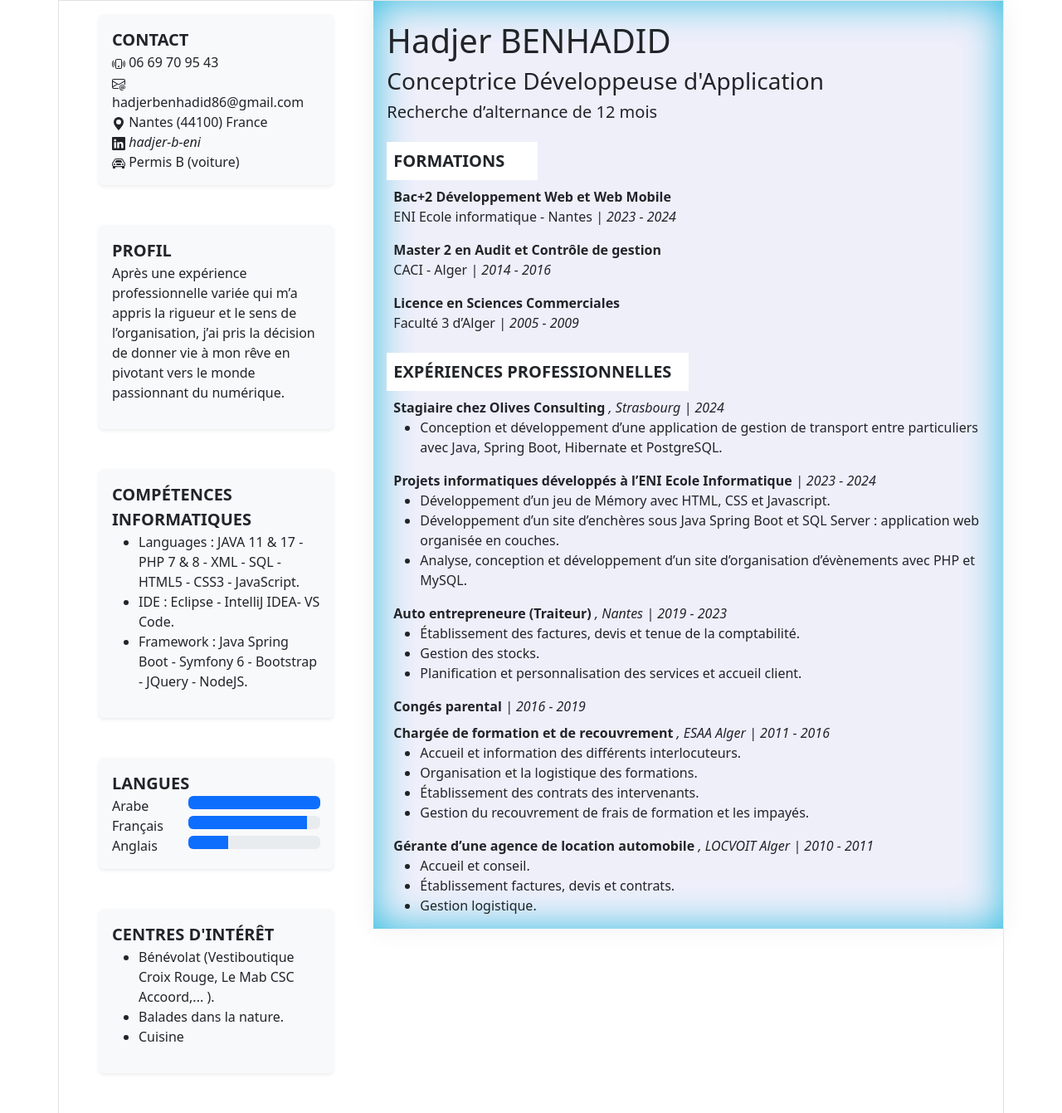
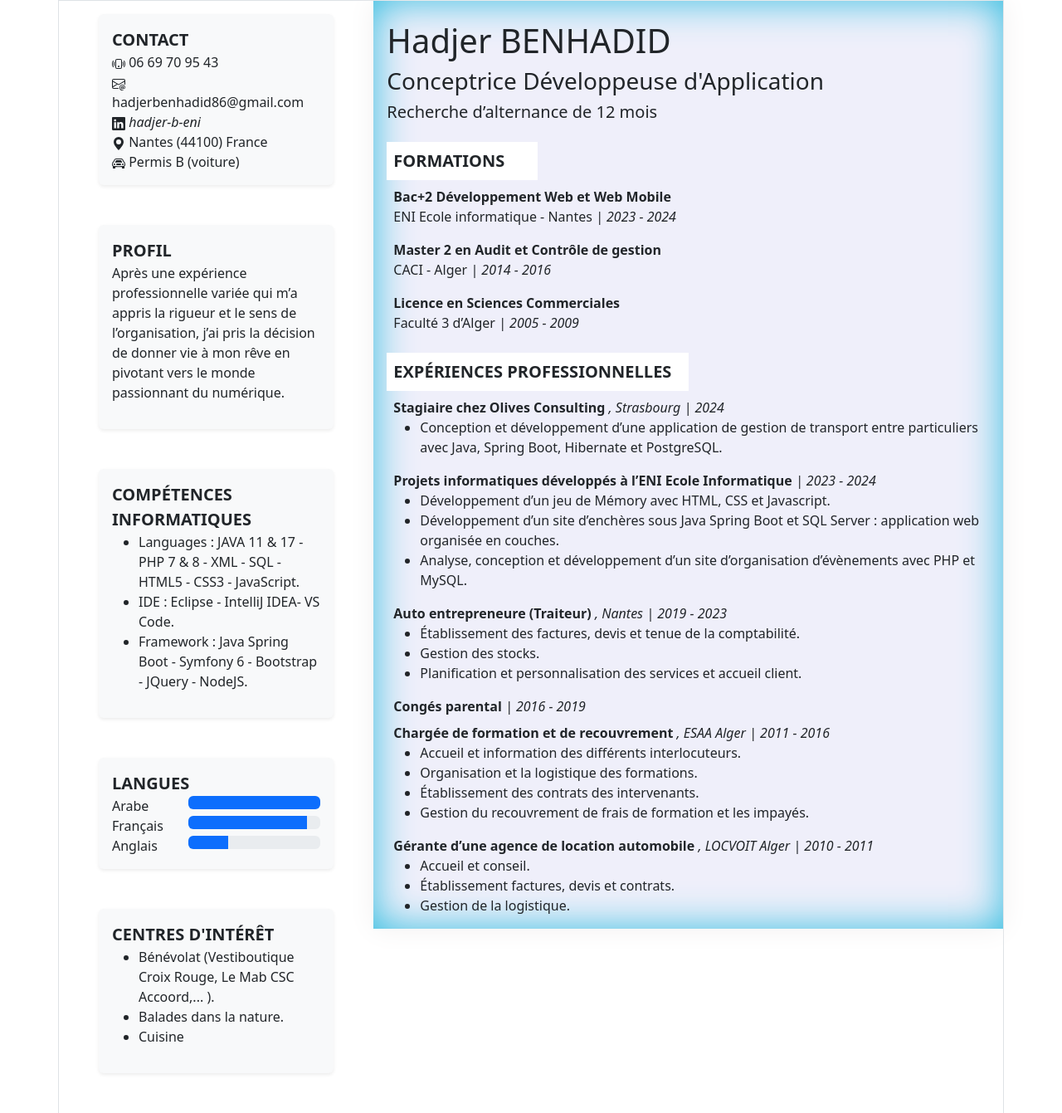
Before and after one commit to Hadjer44/Hadjer44, a plain HTML site: page index.html in a window 1280 px wide. Shown: the whole page at 83% size. Drawn offline with nearby package versions, Linux system fonts and the light colour scheme.

Commit message:
Update index.html(deplacer adresse

```diff
--- a/index.html
+++ b/index.html
@@ -37,12 +37,7 @@
   <path d="M14.247 14.269c1.01 0 1.587-.857 1.587-2.025v-.21C15.834 10.43 14.64 9 12.52 9h-.035C10.42 9 9 10.36 9 12.432v.214C9 14.82 10.438 16 12.358 16h.044c.594 0 1.018-.074 1.237-.175v-.73c-.245.11-.673.18-1.18.18h-.044c-1.334 0-2.571-.788-2.571-2.655v-.157c0-1.657 1.058-2.724 2.64-2.724h.04c1.535 0 2.484 1.05 2.484 2.326v.118c0 .975-.324 1.39-.639 1.39-.232 0-.41-.148-.41-.42v-2.19h-.906v.569h-.03c-.084-.298-.368-.63-.954-.63-.778 0-1.259.555-1.259 1.4v.528c0 .892.49 1.434 1.26 1.434.471 0 .896-.227 1.014-.643h.043c.118.42.617.648 1.12.648m-2.453-1.588v-.227c0-.546.227-.791.573-.791.297 0 .572.192.572.708v.367c0 .573-.253.744-.564.744-.354 0-.581-.215-.581-.8Z"/>
 </svg> hadjerbenhadid86@gmail.com
 </div>
-<div>
-<svg xmlns="http://www.w3.org/2000/svg" width="16" height="16" fill="currentColor" class="bi bi-geo-alt-fill" viewBox="0 0 16 16">
-  <path d="M8 16s6-5.686 6-10A6 6 0 0 0 2 6c0 4.314 6 10 6 10m0-7a3 3 0 1 1 0-6 3 3 0 0 1 0 6"/>
-</svg>
-Nantes (44100) France
-</div>
+
 
 <div>
 <svg xmlns="http://www.w3.org/2000/svg" width="16" height="16" fill="currentColor" class="bi bi-linkedin" viewBox="0 0 16 16">
@@ -50,6 +45,13 @@ Nantes (44100) France
 </svg>
 
 <i class="bi bi-linkedin">hadjer-b-eni</i>
+</div>
+
+    <div>
+<svg xmlns="http://www.w3.org/2000/svg" width="16" height="16" fill="currentColor" class="bi bi-geo-alt-fill" viewBox="0 0 16 16">
+  <path d="M8 16s6-5.686 6-10A6 6 0 0 0 2 6c0 4.314 6 10 6 10m0-7a3 3 0 1 1 0-6 3 3 0 0 1 0 6"/>
+</svg>
+Nantes (44100) France
 </div>
 
     <div>
@@ -204,7 +206,7 @@ Nantes (44100) France
 <ul>
 <li>Accueil et conseil.</li>
 <li>Établissement factures, devis et contrats. </li>
-<li>Gestion logistique.</li>
+<li>Gestion de la logistique.</li>
 </ul>
 </div>
 
```
